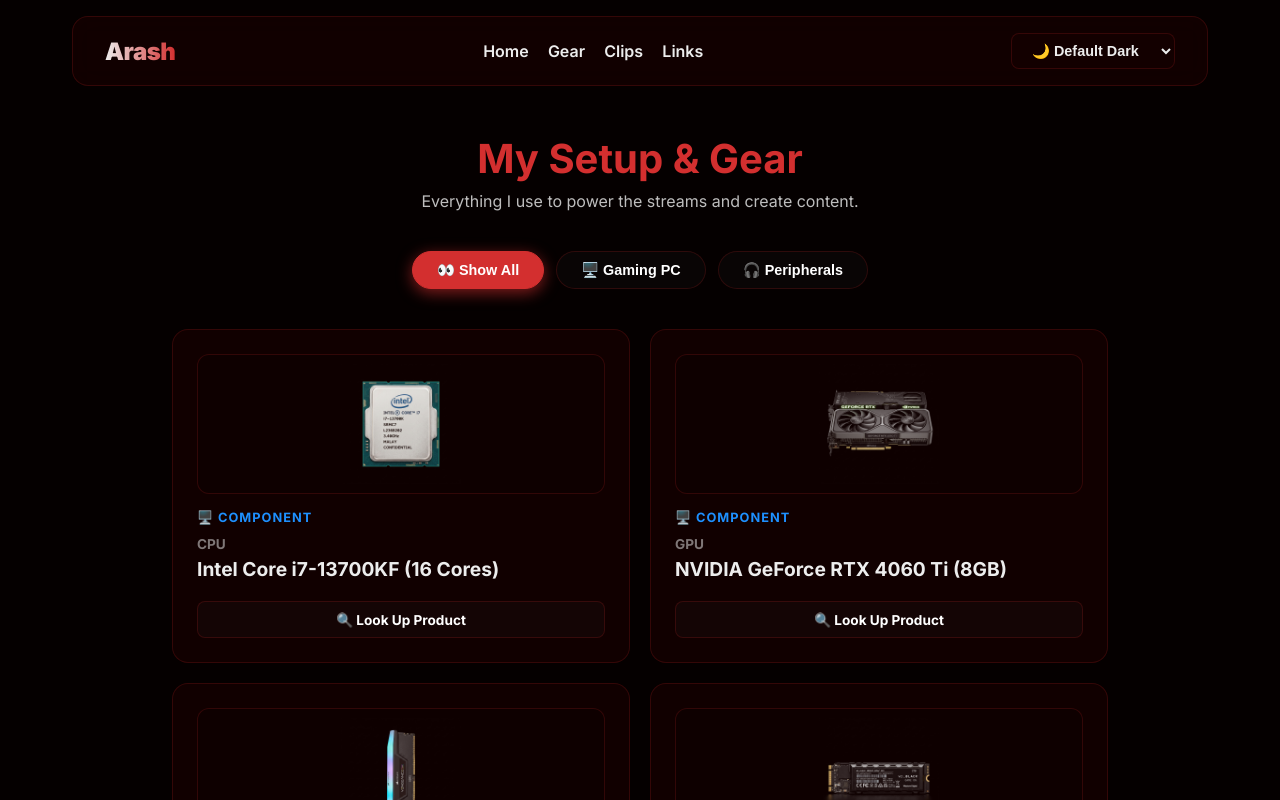
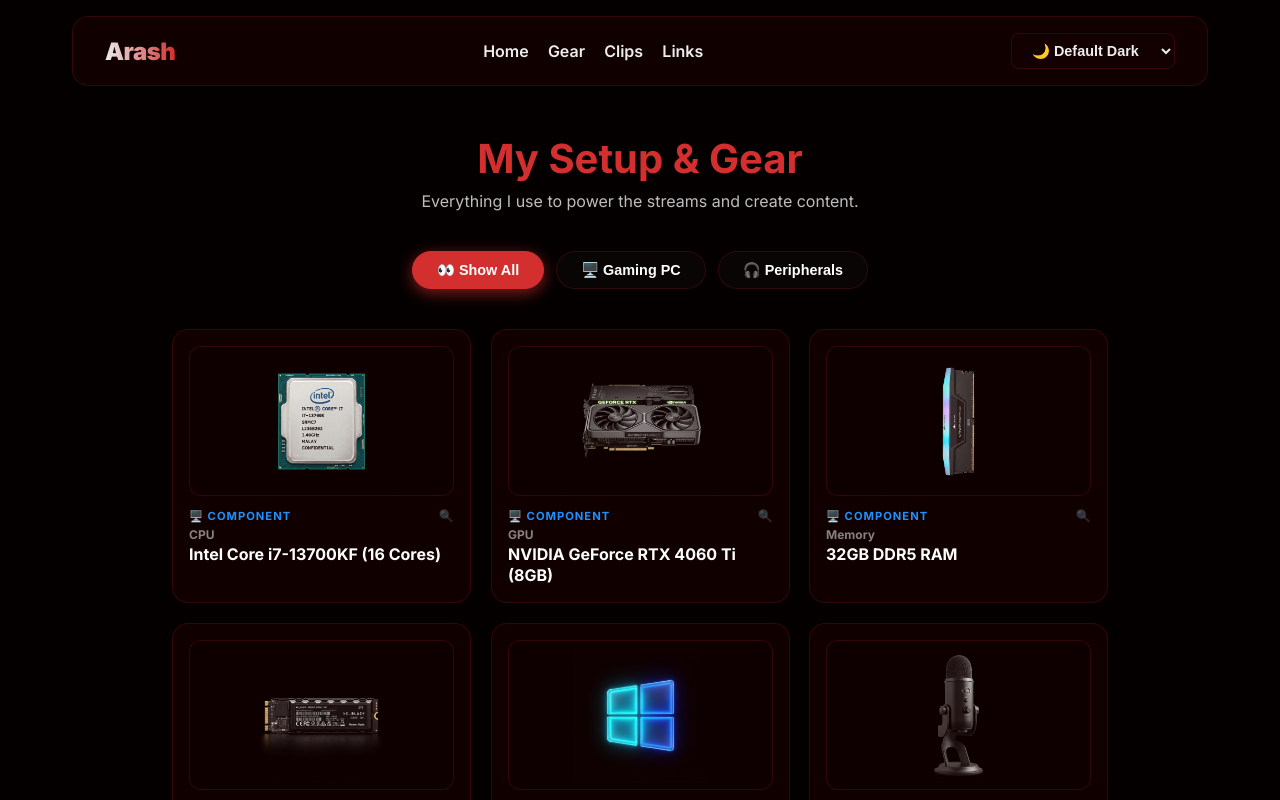
Before and after one commit to ArashYT/Website, a Next.js app: page /gear in a window 1280 px wide. Shown: the top 800 px of the page. Built offline with nearby package versions, Linux system fonts and the light colour scheme.

Commit message:
feat: design a compact, ultra-sleek gear card layout with full-card links, larger floating images, and micro-hover scaling

```diff
--- a/src/app/globals.css
+++ b/src/app/globals.css
@@ -388,3 +388,19 @@
 button:active, .watch-btn:active, .social-card:active {
   transform: scale(0.96);
 }
+
+/* Gear Page Hover Animations */
+.gear-card {
+  cursor: pointer;
+  transition: all 0.3s cubic-bezier(0.16, 1, 0.3, 1) !important;
+}
+
+.gear-card:hover {
+  transform: translateY(-4px) scale(1.02) !important;
+  border-color: var(--accent) !important;
+  box-shadow: 0 8px 30px rgba(0, 0, 0, 0.3), 0 0 15px var(--accent-glow) !important;
+}
+
+.gear-card:hover .gear-img {
+  transform: scale(1.08);
+}
--- a/src/components/GearPageClient.tsx
+++ b/src/components/GearPageClient.tsx
@@ -71,89 +71,89 @@
       <div
         style={{
           display: 'grid',
-          gridTemplateColumns: 'repeat(auto-fill, minmax(300px, 1fr))',
+          gridTemplateColumns: 'repeat(auto-fill, minmax(220px, 1fr))',
           gap: '1.25rem',
           minHeight: '300px'
         }}
       >
         {filteredItems.map((item, i) => (
-          <div
+          <a
             key={i}
-            className="glass reveal"
+            href={`https://www.google.com/search?q=${encodeURIComponent(item.search)}`}
+            target="_blank"
+            rel="noreferrer"
+            className="glass reveal gear-card"
             style={{
-              padding: '1.5rem',
+              padding: '1rem',
               borderRadius: '16px',
               display: 'flex',
               flexDirection: 'column',
-              justifyContent: 'space-between',
+              textDecoration: 'none',
+              color: 'white',
+              position: 'relative',
               animation: 'scaleIn 0.3s cubic-bezier(0.16, 1, 0.3, 1) both',
               animationDelay: `${i * 0.03}s`
             }}
           >
-            <div>
             {/* Product Image Frame */}
             {item.image && (
               <div style={{
-                  height: '140px',
+                height: '150px',
                 display: 'flex',
                 alignItems: 'center',
                 justifyContent: 'center',
-                  marginBottom: '1rem',
+                marginBottom: '0.75rem',
                 borderRadius: '12px',
                 overflow: 'hidden',
-                  background: 'rgba(0, 0, 0, 0.1)',
+                background: 'rgba(0, 0, 0, 0.12)',
                 border: '1px solid var(--card-border)'
               }}>
                 <img
                   src={item.image}
                   alt={item.name}
                   style={{
-                      maxHeight: '120px',
+                    maxHeight: '135px',
                     maxWidth: '90%',
                     objectFit: 'contain',
                     mixBlendMode: 'screen',
-                      filter: 'drop-shadow(0 4px 8px rgba(0,0,0,0.5))'
+                    filter: 'drop-shadow(0 4px 8px rgba(0,0,0,0.5))',
+                    transition: 'transform 0.3s cubic-bezier(0.16, 1, 0.3, 1)'
                   }}
+                  className="gear-img"
                 />
               </div>
             )}
 
-              <p style={{
-                fontSize: '0.8rem',
+            {/* Product Details */}
+            <div style={{ flex: 1, display: 'flex', flexDirection: 'column' }}>
+              <div style={{ display: 'flex', justifyContent: 'space-between', alignItems: 'center' }}>
+                <span style={{
+                  fontSize: '0.7rem',
                   color: item.category === 'pc' ? '#1e90ff' : 'var(--accent)',
                   fontWeight: 'bold',
                   textTransform: 'uppercase',
-                letterSpacing: '1px',
-                marginBottom: '0.5rem'
+                  letterSpacing: '1px'
                 }}>
                   {item.category === 'pc' ? '🖥️ Component' : '🎧 Peripheral'}
-              </p>
-              <span style={{ fontSize: '0.85rem', opacity: 0.5, fontWeight: 'bold' }}>{item.name}</span>
-              <h3 style={{ fontSize: '1.2rem', margin: '0.25rem 0 1.25rem 0', fontWeight: 'bold' }}>{item.value}</h3>
+                </span>
+                <span style={{ fontSize: '0.75rem', opacity: 0.4 }}>🔍</span>
               </div>
 
-            <a
-              href={`https://www.google.com/search?q=${encodeURIComponent(item.search)}`}
-              target="_blank"
-              rel="noreferrer"
-              style={{
-                display: 'inline-block',
-                padding: '0.6rem 1rem',
-                background: 'rgba(255, 255, 255, 0.02)',
-                borderRadius: '8px',
-                textAlign: 'center',
-                textDecoration: 'none',
-                color: 'white',
-                fontSize: '0.85rem',
+              <span style={{ fontSize: '0.75rem', opacity: 0.5, fontWeight: 'bold', marginTop: '4px' }}>
+                {item.name}
+              </span>
+
+              <h3 style={{
+                fontSize: '1rem',
+                margin: '2px 0 0 0',
                 fontWeight: 'bold',
-                border: '1px solid var(--card-border)',
-                transition: 'all 0.2s'
-              }}
-              className="gear-lookup-btn"
-            >
-              🔍 Look Up Product
+                lineHeight: '1.3',
+                flex: 1
+              }}>
+                {item.value}
+              </h3>
+            </div>
           </a>
-          </div>
         ))}
       </div>
     </div>
```
Lines whose indentation alone changed are shown as unchanged.
